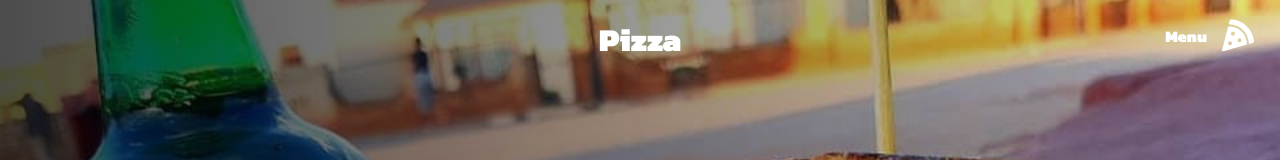
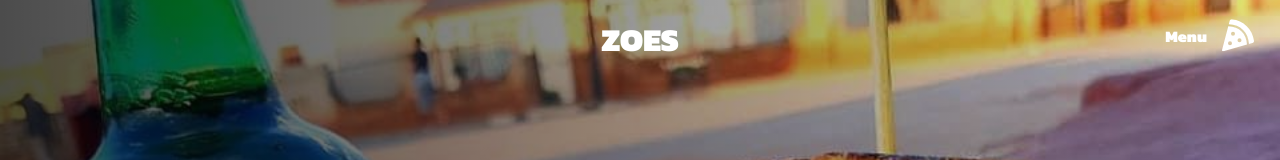
Before and after one commit to Abafaziorg/Weza, a React (Create React App) app: page / in a window 1280 px wide. Shown: the top 160 px of the page. Built offline with nearby package versions, Linux system fonts and the light colour scheme.

Commit message:
production

```diff
--- a/src/components/Footer/index.js
+++ b/src/components/Footer/index.js
@@ -22,7 +22,7 @@ const Footer = () => {
       <FooterWrap>
         <SocialMedia>
           <SocialMediaWrap>
-            <SocialLogo to='/'>Pizza</SocialLogo>
+            <SocialLogo to='/'>ZOES</SocialLogo>
             <SocialIcons>
               <SocialIconLink href='/' target='_blank' aria-label='Facebook'>
                 <FaFacebook />
--- a/src/components/Navbar/index.js
+++ b/src/components/Navbar/index.js
@@ -5,7 +5,7 @@ const Navbar = ({ toggle }) => {
   return (
     <>
       <Nav>
-        <NavLink to='/'>Pizza</NavLink>
+        <NavLink to='/'>ZOES</NavLink>
         <NavIcon onClick={toggle}>
           <p>Menu</p>
           <Bars />
--- a/src/components/Products/data.js
+++ b/src/components/Products/data.js
@@ -41,8 +41,8 @@ export const productDataTwo = [
     alt: 'Kota',
     name: 'K6',
     desc:
-      'Belgian chocolate glazed donuts covered in icing with sprinkles on top',
-    price: 'R9.99',
+      'Chips,Lettuce,Bacon,Cheese,Ham and Rib Patty',
+    price: 'R39.99',
     button: 'Order Now'
   },
   {
@@ -50,8 +50,8 @@ export const productDataTwo = [
     alt: 'Kota',
     name: 'K7',
     desc:
-      'Vanilla ice cream covered with caramel and chocolate glaze topped with a coco stick',
-    price: 'R12.99',
+      'Chips,Lettuce,Bacon,Cheese,Ham,Rib Patty and Russian',
+    price: 'R49.99',
     button: 'Order Now'
   },
   {
@@ -59,8 +59,8 @@ export const productDataTwo = [
     alt: 'kota',
     name: 'K8',
     desc:
-      'Double fudge brownie squares topped with white chocolate pieces and macadamia nuts',
-    price: 'R9.99',
+      'Chips,Lettuce,Bacon,Cheese,Ham, Double Cheese and Prego Steak',
+    price: 'R59.99',
     button: 'Order Now'
   }
 ];
```
